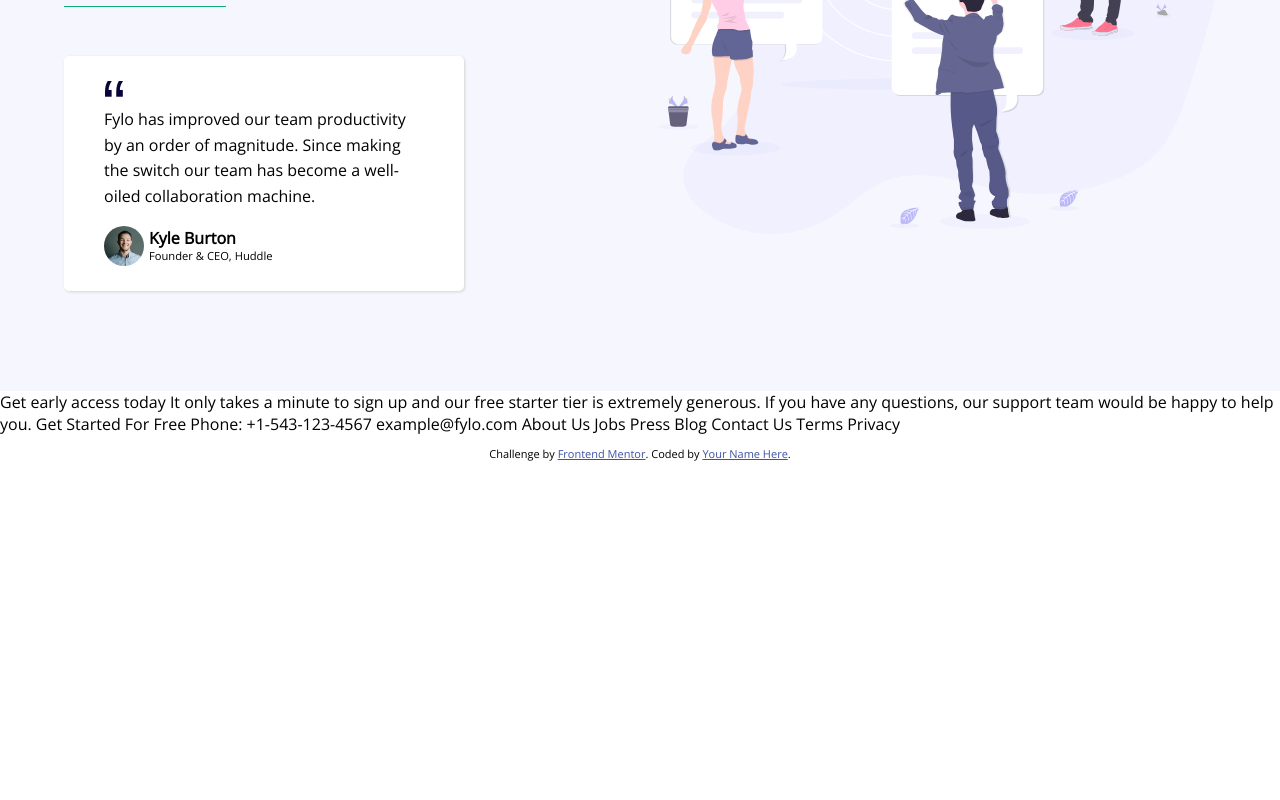
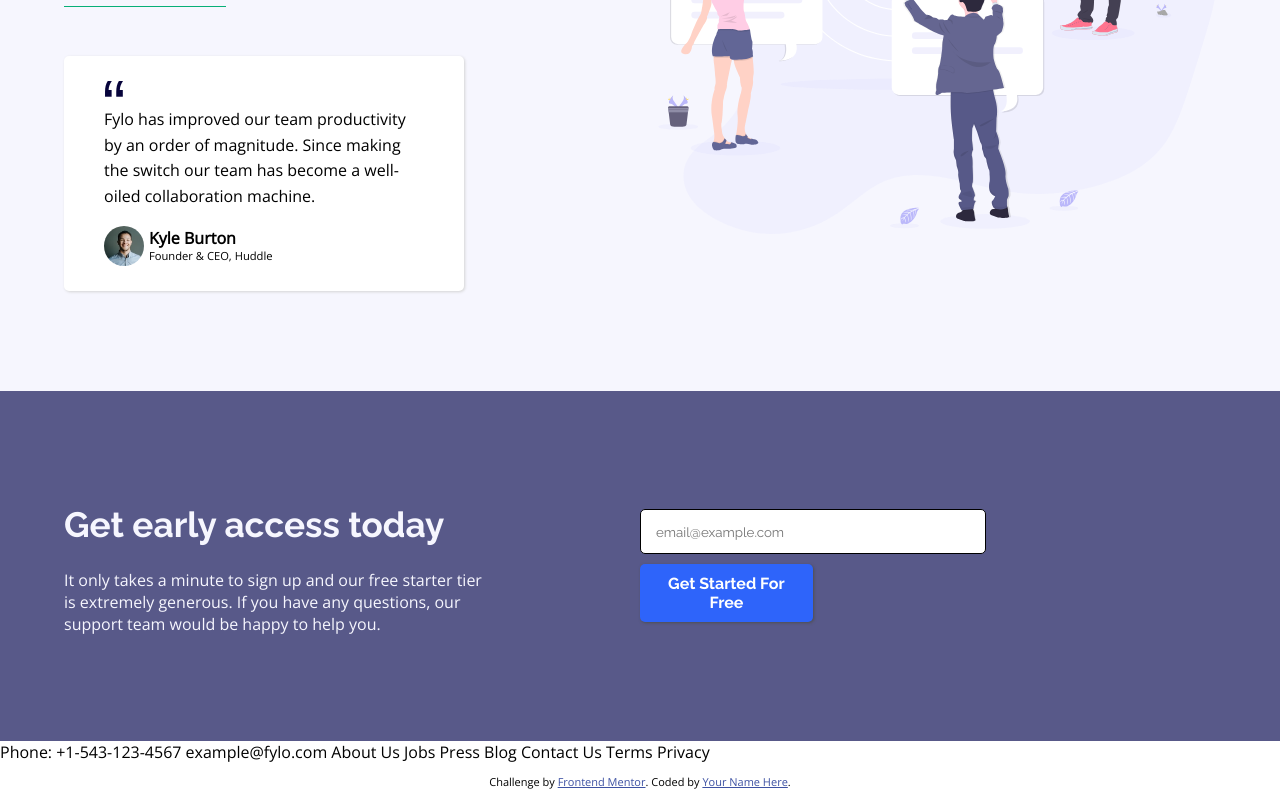
Before and after one commit to carlosmca44/FyloLandingPage, a React (Create React App) app: page / in a window 1280 px wide. Shown: the part 1188-1988 px from the top of the page. Before the commit the page ends 1660 px from the top, so only its background shows below. Built offline with nearby package versions, Linux system fonts and the light colour scheme.

Commit message:
PreFooter section

```diff
--- a/src/App.tsx
+++ b/src/App.tsx
@@ -2,20 +2,15 @@ import "./App.css"
 import FLanding from "./sections/landings/first";
 import SLanding from "./sections/landings/second";
 import NavBar from "./sections/NavBar"
+import PreFooter from "./sections/PreFooter";
 
 function App() {
   return (
     <div>
-      <NavBar/>
+      <NavBar />
       <FLanding />
       <SLanding />
-
-  Get early access today
-
-  It only takes a minute to sign up and our free starter tier is extremely generous.
-  If you have any questions, our support team would be happy to help you.
-
-  Get Started For Free
+      <PreFooter />
 
   Phone: +1-543-123-4567
   example@fylo.com
--- a/src/components/Form_component/index.tsx
+++ b/src/components/Form_component/index.tsx
@@ -5,18 +5,21 @@ import "./style.css"
 type FormProps = {
     placeholder: string,
     buttonText: string,
-    direction: string
+    marginTop?: string,
+    boxShadow?: string
 }
 
 const Form: FC<FormProps> = ({
     placeholder,
-    buttonText
+    buttonText,
+    marginTop,
+    boxShadow
 }) => {
   return (
       <form className="container1">
           <input type="email" placeholder={placeholder} />
           <Spacer />
-          <button type="submit">
+          <button type="submit" style={{marginTop:marginTop, boxShadow:boxShadow}}>
               {buttonText}
           </button>
           <Spacer />
--- a/src/components/Form_component/style.css
+++ b/src/components/Form_component/style.css
@@ -1,6 +1,7 @@
 .container1 {
     display: flex;
     width: auto;
+    flex-direction: inherit;
 }
 
 button {
--- /dev/null
+++ b/src/sections/PreFooter/index.tsx
@@ -0,0 +1,31 @@
+import { FC } from "react"
+import Form from "../../components/Form_component"
+import "./style.css"
+
+const PreFooter: FC = () => {
+    return (
+        <div className="pre-container">
+            <div className="description-text-side">
+                <h1>
+                    Get early access today
+                </h1>
+
+                <p>
+                    It only takes a minute to sign up and our free starter tier is extremely generous.
+                    If you have any questions, our support team would be happy to help you.
+                </p>
+            </div>
+
+            <div className="form-side">
+                <Form
+                    placeholder={"email@example.com"}
+                    buttonText={"Get Started For Free"}
+                    marginTop={"10px"}
+                    boxShadow={"1px 1px 3px #4f4f4f"} />
+            </div>
+
+        </div>
+    )
+}
+
+export default PreFooter
--- /dev/null
+++ b/src/sections/PreFooter/style.css
@@ -0,0 +1,47 @@
+.pre-container {
+    background-color: hsl(238, 22%, 44%);
+    display: flex;
+    padding-left: 5%;
+    padding-right: 5%;
+    padding-top: 90px;
+    padding-bottom: 90px;
+    align-items: center;
+    color: hsl(240, 75%, 98%);
+}
+
+.description-text-side {
+    width: 50%;
+}
+
+.description-text-side p {
+    margin-right: 150px;
+}
+
+.form-side {
+    width: 50%;
+    flex-direction: column;
+}
+
+@media screen and (max-width: 376px) {
+    .pre-container {
+        flex-direction: column;
+        padding: 10%;
+    }
+
+    .description-text-side {
+        width: auto;
+    }
+
+    .description-text-side h1 {
+        font-size: 1.1rem;
+    }
+
+    .description-text-side p {
+        margin-right: 0px;
+        text-align: center;
+    }
+
+    .form-side {
+        width: 100%;
+    }
+}
--- a/src/sections/landings/first/index.tsx
+++ b/src/sections/landings/first/index.tsx
@@ -16,7 +16,9 @@ const FLanding: FC = () => {
                 Access them wherever you need, share and collaborate with friends,
                 family, and co-workers.
             </p>
-            <Form placeholder="Enter your email..." buttonText="Get Started" direction="row" />
+            <div className="form-section">
+              <Form placeholder="Enter your email..." buttonText="Get Started" />
+            </div>
           </div>
 
           <div className="image-landing">
--- a/src/sections/landings/style.css
+++ b/src/sections/landings/style.css
@@ -2,6 +2,10 @@
     display: inherit;
     flex-direction: column;
     width: 50%;
+}
+
+.form-section {
+    flex-direction: row;
 }
 
 .text-landing-first p {
@@ -44,6 +48,10 @@
 @media screen and (max-width: 376px) {
     .text-landing-first {
         width: 100%;
+    }
+
+    .form-section {
+        flex-direction: column;
     }
 
     .text-landing-first p, h1 {
```
